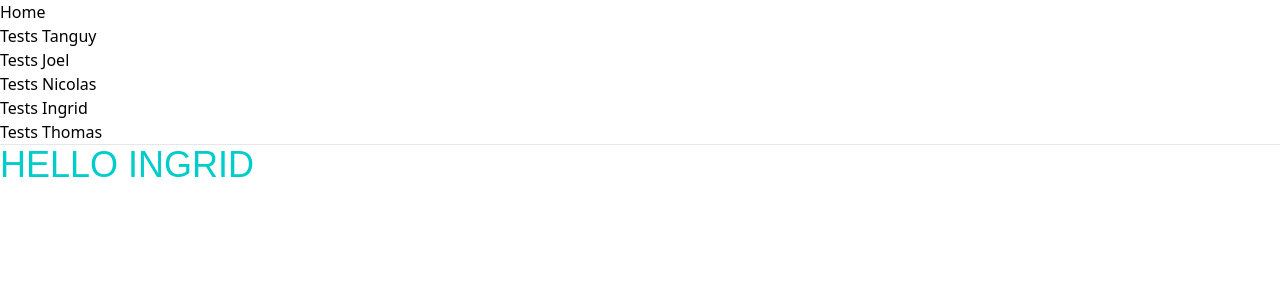
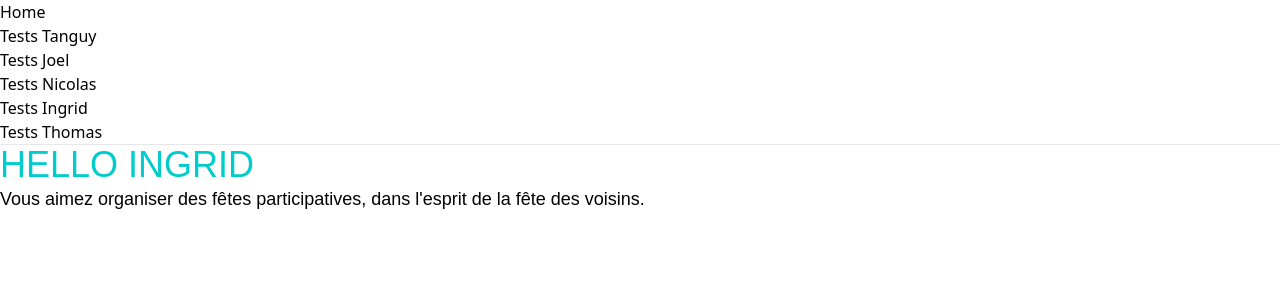
Before and after one commit to groupmike/front, a React (Create React App) app: page /ingrid in a window 1280 px wide. Shown: the top 300 px of the page. Built offline with nearby package versions, Linux system fonts and the light colour scheme; a web font is replaced by a local one.

Commit message:
Création d'un composant de base paragraphe Modification de HelloName pour tester le nouveau composant

```diff
--- a/src/components/Ingrid/HelloName.tsx
+++ b/src/components/Ingrid/HelloName.tsx
@@ -1,12 +1,22 @@
 import React from "react"
 import H1 from "../basics/H1"
+import Paragraph from '../basics/Paragraph'
 
 type IngridProps = {
 	name: string
 }
 
 const HelloName = ({ name }: IngridProps) => {
-	return <H1>Hello {name}</H1>
+	return (
+		<>
+			<H1>
+				Hello {name}
+			</H1>
+			<Paragraph>
+				Vous aimez organiser des fêtes participatives, dans l'esprit de la fête des voisins.
+			</Paragraph>
+		</>
+	)
 }
 
 export default HelloName
--- /dev/null
+++ b/src/components/basics/Paragraph.tsx
@@ -0,0 +1,21 @@
+import React from "react";
+
+type Props = {
+  children: React.ReactNode;
+};
+
+const Paragraph = ({children}: Props) => {
+    return (
+        <p
+            className="
+                font-base
+                text-parfete-anthracite
+                text-lg
+            "
+        >
+            {children}
+        </p>
+    )
+}
+
+export default Paragraph
```
